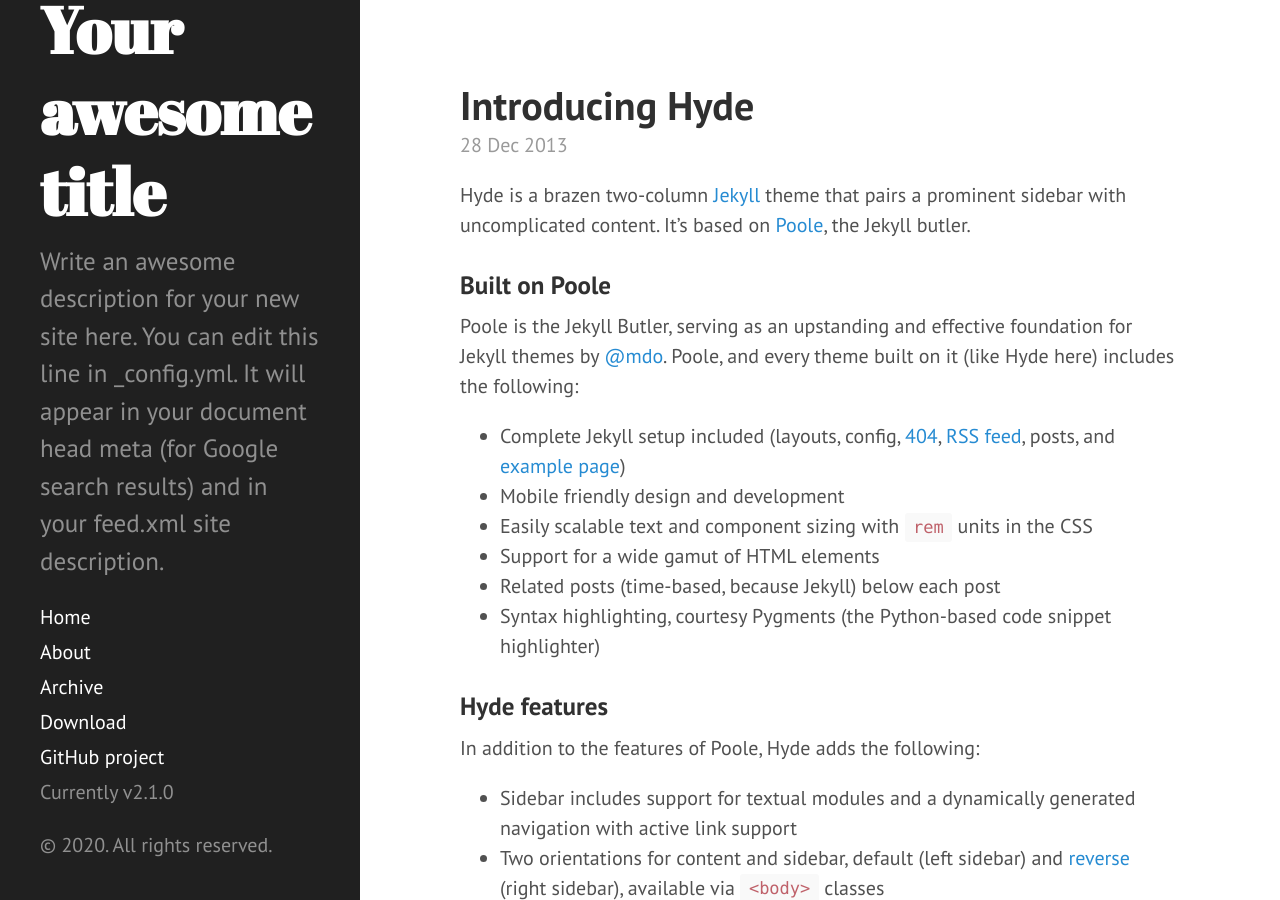
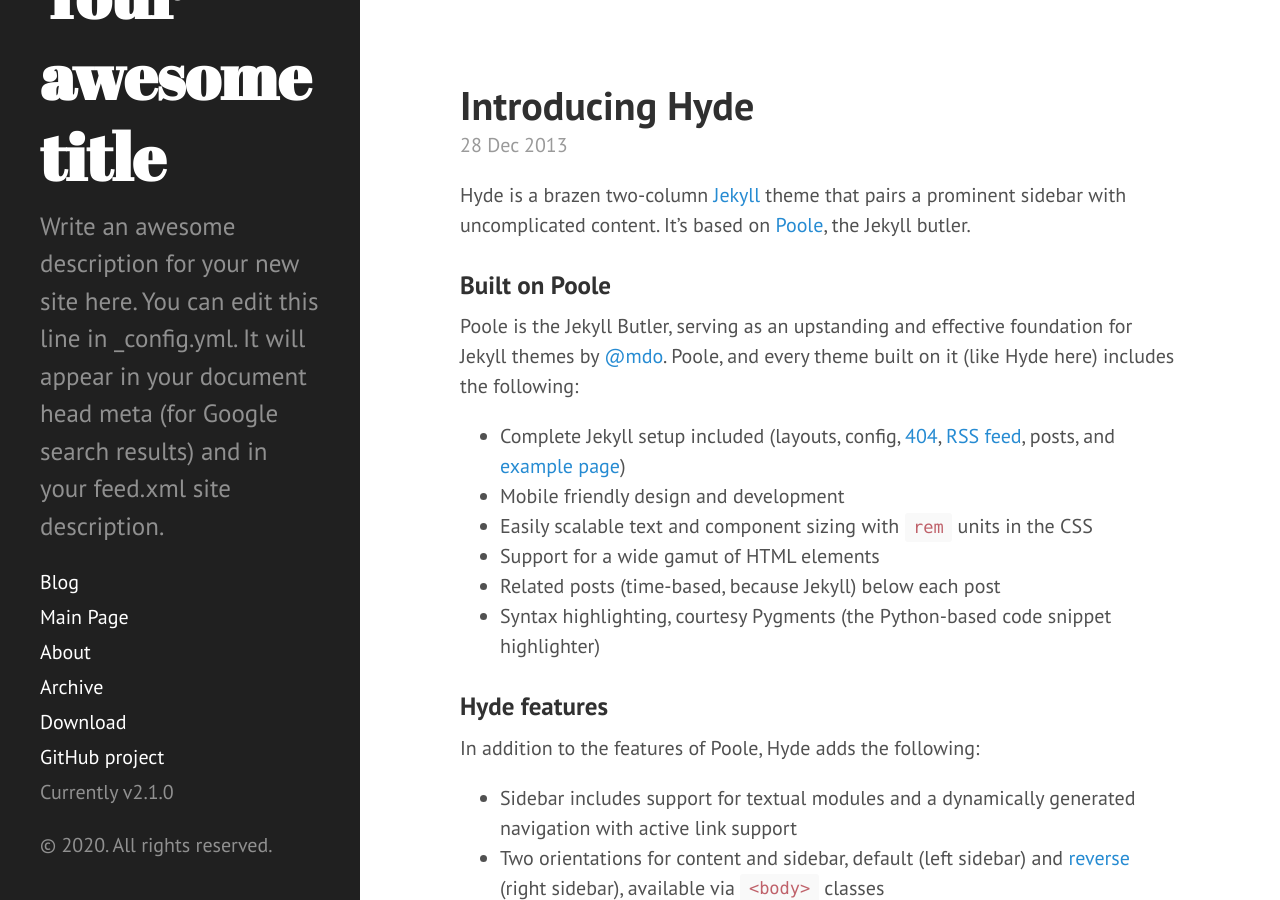
Before and after one commit to git-anish/blog, a Jekyll site: the page built from index.html, in a window 1280 px wide and 900 px high. Built offline with Jekyll 4.4.1, drawn with Linux system fonts in a browser that asks for light colours; the list of posts is cut into pages by our own code.

Commit message:
Update sidebar.html

```diff
--- a/_includes/sidebar.html
+++ b/_includes/sidebar.html
@@ -10,7 +10,8 @@
     </div>
 
     <nav class="sidebar-nav">
-      <a class="sidebar-nav-item{% if page.url == site.baseurl %} active{% endif %}" href="{{ site.homeurl }}">Home</a>
+      <a class="sidebar-nav-item{% if page.url == site.baseurl %} active{% endif %}" href="{{ site.blogurl }}">Blog</a>
+      <a class="sidebar-nav-item{% if page.url == site.baseurl %} active{% endif %}" href="{{ site.homeurl }}">Main Page</a>
 
       {% comment %}
         The code below dynamically generates a sidebar nav of pages with
```
